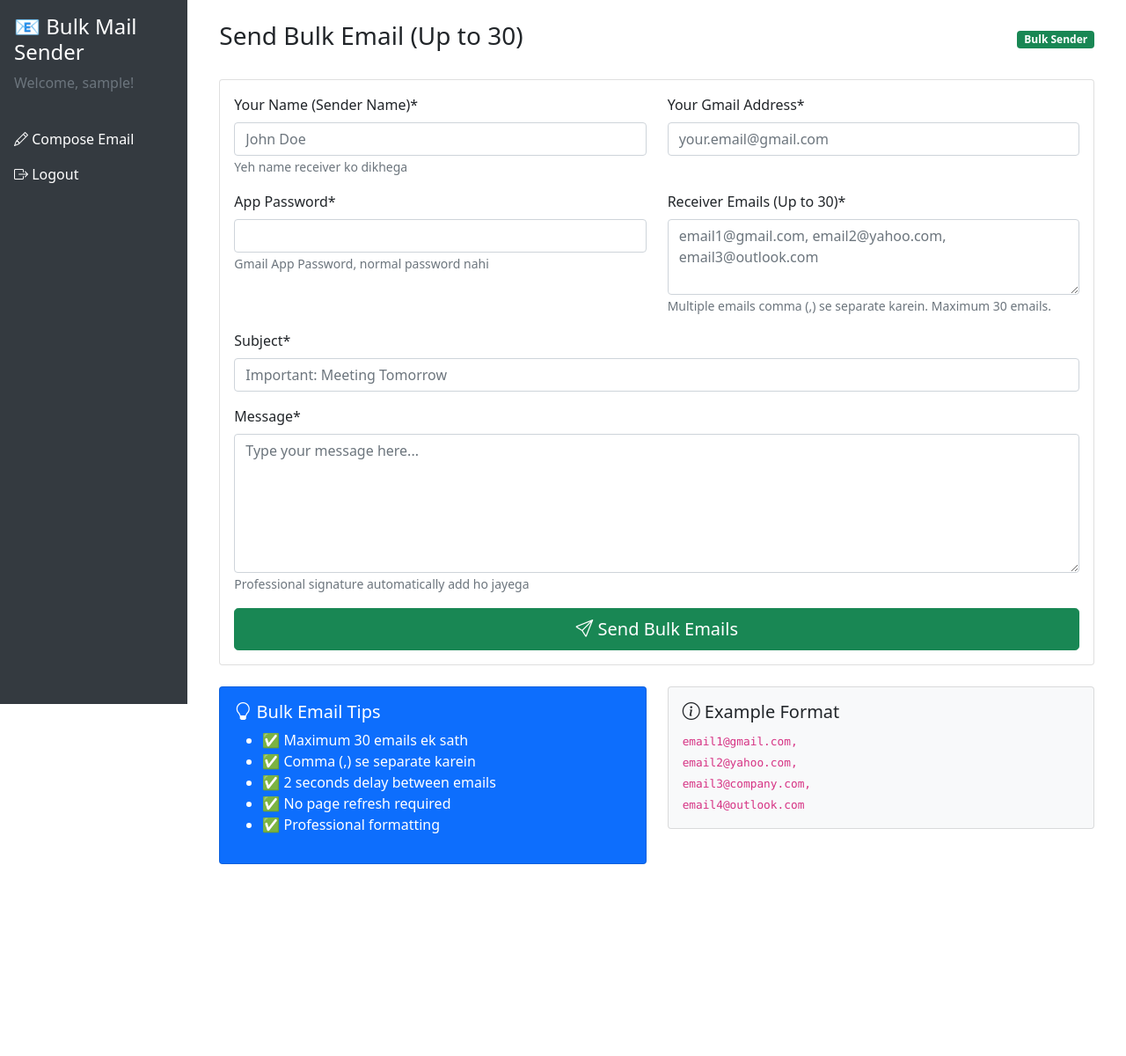
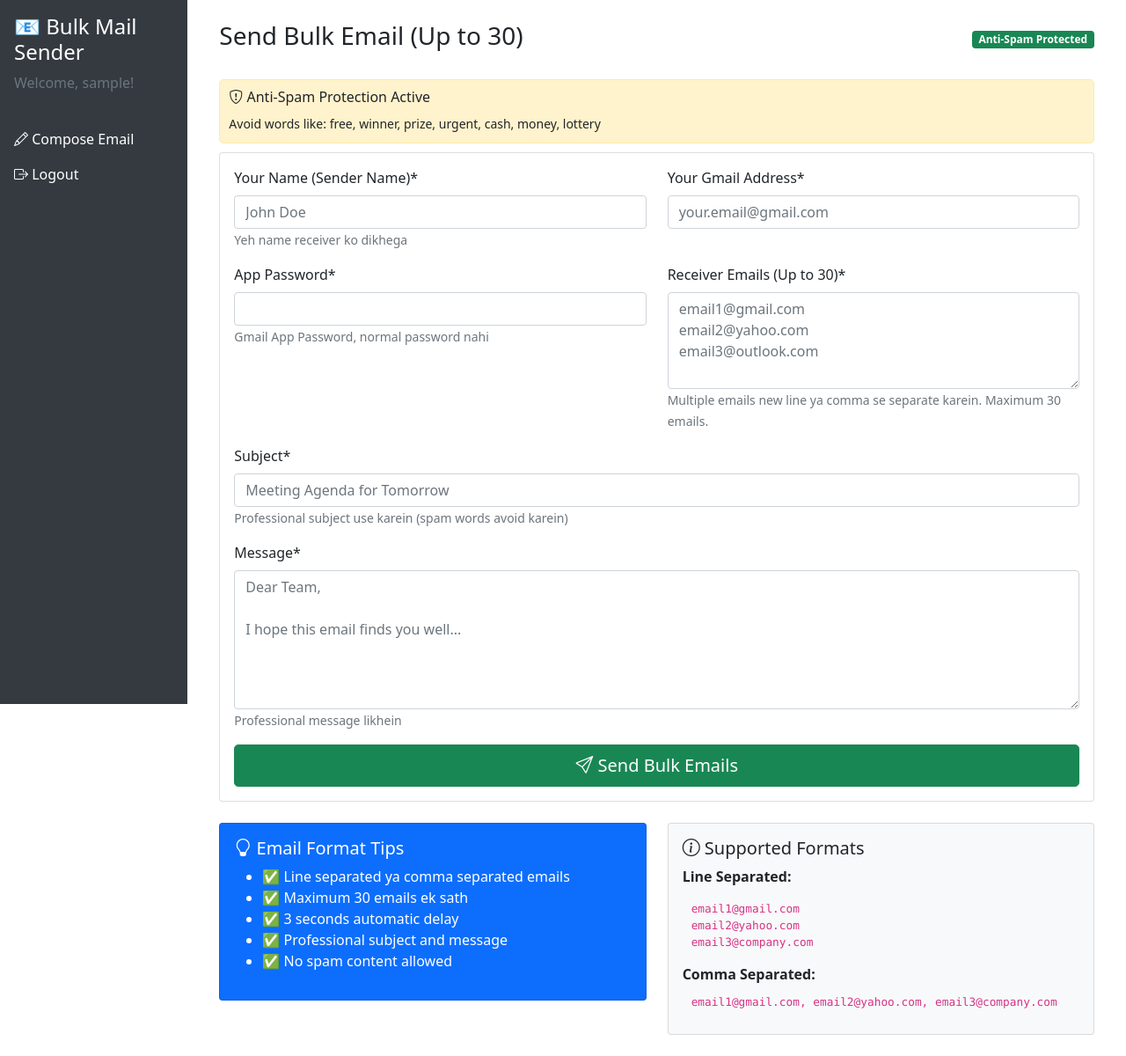
Before and after one commit to deepanshulodhi79-sudo/Deepanshu-s-, a Flask app: page /dashboard in a window 1280 px wide. Shown: the whole page at 88% size. Before the commit the page ends 982 px from the top, so only its background shows below. Run offline with Flask 3, Linux system fonts and the light colour scheme; the visitor is signed in with stand-in values (Sample User, id 1).

Commit message:
Update dashboard.html

```diff
--- a/templates/dashboard.html
+++ b/templates/dashboard.html
@@ -3,7 +3,7 @@
 <head>
     <meta charset="UTF-8">
     <meta name="viewport" content="width=device-width, initial-scale=1.0">
-    <title>Email Sender Dashboard</title>
+    <title>Bulk Email Sender</title>
     <link href="https://cdn.jsdelivr.net/npm/bootstrap@5.1.3/dist/css/bootstrap.min.css" rel="stylesheet">
     <link rel="stylesheet" href="https://cdn.jsdelivr.net/npm/bootstrap-icons@1.8.0/font/bootstrap-icons.css">
     <style>
@@ -34,7 +34,7 @@
             border-radius: 15px;
             box-shadow: 0 20px 40px rgba(0,0,0,0.3);
             text-align: center;
-            min-width: 400px;
+            min-width: 500px;
             max-width: 90%;
             max-height: 80vh;
             overflow-y: auto;
@@ -44,14 +44,25 @@
         .popup-icon { font-size: 3rem; margin-bottom: 1rem; }
         .email-result {
             text-align: left;
-            max-height: 200px;
+            max-height: 300px;
             overflow-y: auto;
             background: #f8f9fa;
-            padding: 10px;
+            padding: 15px;
             border-radius: 5px;
             font-size: 0.9em;
+            margin: 15px 0;
         }
-        .progress { height: 10px; }
+        .result-item {
+            padding: 5px 0;
+            border-bottom: 1px solid #dee2e6;
+        }
+        .spam-warning {
+            background: #fff3cd;
+            border: 1px solid #ffeaa7;
+            border-radius: 5px;
+            padding: 10px;
+            margin: 10px 0;
+        }
     </style>
 </head>
 <body>
@@ -59,18 +70,13 @@
     <div class="popup-overlay" id="popupOverlay">
         <div class="popup-content" id="popupContent">
             <div class="popup-icon" id="popupIcon">📧</div>
-            <h4 id="popupTitle">Sending Emails</h4>
-            <p id="popupMessage">Please wait...</p>
-
-            <!-- Progress Bar -->
-            <div class="progress mt-3 mb-3" id="progressBar" style="display: none;">
-                <div class="progress-bar progress-bar-striped progress-bar-animated" role="progressbar" style="width: 0%"></div>
-            </div>
+            <h4 id="popupTitle">Email Status</h4>
+            <p id="popupMessage">Processing your request...</p>
 
             <!-- Results -->
             <div class="email-result mt-3" id="emailResults" style="display: none;"></div>
 
-            <button class="btn btn-primary mt-3" onclick="closePopup()" id="closeButton" style="display: none;">OK</button>
+            <button class="btn btn-primary mt-3" onclick="closePopup()" id="closeButton">OK</button>
         </div>
     </div>
 
@@ -97,7 +103,13 @@
                 <div class="p-4">
                     <div class="d-flex justify-content-between align-items-center mb-4">
                         <h3>Send Bulk Email (Up to 30)</h3>
-                        <span class="badge bg-success">Bulk Sender</span>
+                        <span class="badge bg-success">Anti-Spam Protected</span>
+                    </div>
+
+                    <!-- Spam Warning -->
+                    <div class="spam-warning">
+                        <h6><i class="bi bi-shield-exclamation"></i> Anti-Spam Protection Active</h6>
+                        <small>Avoid words like: free, winner, prize, urgent, cash, money, lottery</small>
                     </div>
 
                     <div class="card">
@@ -123,20 +135,21 @@
                                     </div>
                                     <div class="col-md-6">
                                         <label class="form-label">Receiver Emails (Up to 30)*</label>
-                                        <textarea class="form-control" name="receiver_email" rows="3" required placeholder="email1@gmail.com, email2@yahoo.com, email3@outlook.com"></textarea>
-                                        <small class="text-muted">Multiple emails comma (,) se separate karein. Maximum 30 emails.</small>
+                                        <textarea class="form-control" name="receiver_email" rows="4" required placeholder="email1@gmail.com&#10;email2@yahoo.com&#10;email3@outlook.com"></textarea>
+                                        <small class="text-muted">Multiple emails new line ya comma se separate karein. Maximum 30 emails.</small>
                                     </div>
                                 </div>
 
                                 <div class="mb-3">
                                     <label class="form-label">Subject*</label>
-                                    <input type="text" class="form-control" name="subject" required placeholder="Important: Meeting Tomorrow">
+                                    <input type="text" class="form-control" name="subject" required placeholder="Meeting Agenda for Tomorrow">
+                                    <small class="text-muted">Professional subject use karein (spam words avoid karein)</small>
                                 </div>
 
                                 <div class="mb-3">
                                     <label class="form-label">Message*</label>
-                                    <textarea class="form-control" name="message" rows="6" required placeholder="Type your message here..."></textarea>
-                                    <small class="text-muted">Professional signature automatically add ho jayega</small>
+                                    <textarea class="form-control" name="message" rows="6" required placeholder="Dear Team,&#10;&#10;I hope this email finds you well..."></textarea>
+                                    <small class="text-muted">Professional message likhein</small>
                                 </div>
 
                                 <button type="submit" class="btn btn-success btn-lg w-100">
@@ -151,13 +164,13 @@
                         <div class="col-md-6">
                             <div class="card bg-primary text-white">
                                 <div class="card-body">
-                                    <h5><i class="bi bi-lightbulb"></i> Bulk Email Tips</h5>
+                                    <h5><i class="bi bi-lightbulb"></i> Email Format Tips</h5>
                                     <ul>
+                                        <li>✅ Line separated ya comma separated emails</li>
                                         <li>✅ Maximum 30 emails ek sath</li>
-                                        <li>✅ Comma (,) se separate karein</li>
-                                        <li>✅ 2 seconds delay between emails</li>
-                                        <li>✅ No page refresh required</li>
-                                        <li>✅ Professional formatting</li>
+                                        <li>✅ 3 seconds automatic delay</li>
+                                        <li>✅ Professional subject and message</li>
+                                        <li>✅ No spam content allowed</li>
                                     </ul>
                                 </div>
                             </div>
@@ -165,12 +178,17 @@
                         <div class="col-md-6">
                             <div class="card bg-light">
                                 <div class="card-body">
-                                    <h5><i class="bi bi-info-circle"></i> Example Format</h5>
-                                    <code style="font-size: 0.8em;">
-                                        email1@gmail.com,<br>
-                                        email2@yahoo.com,<br>
-                                        email3@company.com,<br>
-                                        email4@outlook.com
+                                    <h5><i class="bi bi-info-circle"></i> Supported Formats</h5>
+                                    <strong>Line Separated:</strong>
+                                    <code style="display: block; font-size: 0.8em; background: #f8f9fa; padding: 10px; margin: 5px 0;">
+                                        email1@gmail.com<br>
+                                        email2@yahoo.com<br>
+                                        email3@company.com
+                                    </code>
+
+                                    <strong>Comma Separated:</strong>
+                                    <code style="display: block; font-size: 0.8em; background: #f8f9fa; padding: 10px;">
+                                        email1@gmail.com, email2@yahoo.com, email3@company.com
                                     </code>
                                 </div>
                             </div>
@@ -192,19 +210,19 @@
             const popupMessage = document.getElementById('popupMessage');
             const resultsDiv = document.getElementById('emailResults');
             const closeBtn = document.getElementById('closeButton');
-            const progressBar = document.getElementById('progressBar');
 
             // Set content
             popupTitle.textContent = title;
             popupMessage.textContent = message;
 
-            // Hide progress bar for final result
-            progressBar.style.display = 'none';
-
             // Show details if available
             if (details && details.length > 0) {
                 resultsDiv.style.display = 'block';
-                resultsDiv.innerHTML = '<strong>Detailed Results:</strong><br>' + details.join('<br>');
+                let detailsHTML = '<strong>Detailed Results:</strong><br>';
+                details.forEach(detail => {
+                    detailsHTML += `<div class="result-item">${detail}</div>`;
+                });
+                resultsDiv.innerHTML = detailsHTML;
             } else {
                 resultsDiv.style.display = 'none';
             }
@@ -220,35 +238,7 @@
                 icon.style.color = '#dc3545';
             }
 
-            // Show close button
-            closeBtn.style.display = 'block';
-
             // Show popup
-            popup.style.display = 'block';
-        }
-
-        function showSendingPopup(emailCount) {
-            const popup = document.getElementById('popupOverlay');
-            const content = document.getElementById('popupContent');
-            const icon = document.getElementById('popupIcon');
-            const popupTitle = document.getElementById('popupTitle');
-            const popupMessage = document.getElementById('popupMessage');
-            const resultsDiv = document.getElementById('emailResults');
-            const closeBtn = document.getElementById('closeButton');
-            const progressBar = document.getElementById('progressBar');
-
-            // Set sending state
-            popupTitle.textContent = 'Sending Emails';
-            popupMessage.textContent = `Sending ${emailCount} emails... Please wait.`;
-            icon.innerHTML = '⏳';
-            icon.style.color = '#ffc107';
-            content.className = 'popup-content';
-
-            // Show progress bar
-            progressBar.style.display = 'block';
-            resultsDiv.style.display = 'none';
-            closeBtn.style.display = 'none';
-
             popup.style.display = 'block';
         }
 
@@ -264,15 +254,8 @@
             const submitBtn = this.querySelector('button[type="submit"]');
             const originalText = submitBtn.innerHTML;
 
-            // Count emails
-            const receiverEmails = formData.get('receiver_email');
-            const emailList = receiverEmails.split(',').filter(email => email.trim()).length;
-
-            // Show sending popup
-            showSendingPopup(emailList);
-
             // Show loading state
-            submitBtn.innerHTML = '<i class="bi bi-hourglass-split"></i> Sending...';
+            submitBtn.innerHTML = '<i class="bi bi-hourglass-split"></i> Sending Emails...';
             submitBtn.disabled = true;
 
             fetch('/send_email', {
@@ -281,10 +264,9 @@
             })
             .then(response => response.json())
             .then(data => {
+                // Popup sirf sending complete hone ke baad show hoga
                 if (data.success) {
                     showPopup('Success!', data.message, true, data.details);
-                    // Form reset karna optional hai
-                    // document.getElementById('emailForm').reset();
                 } else {
                     showPopup('Error!', data.message, false);
                 }
```
